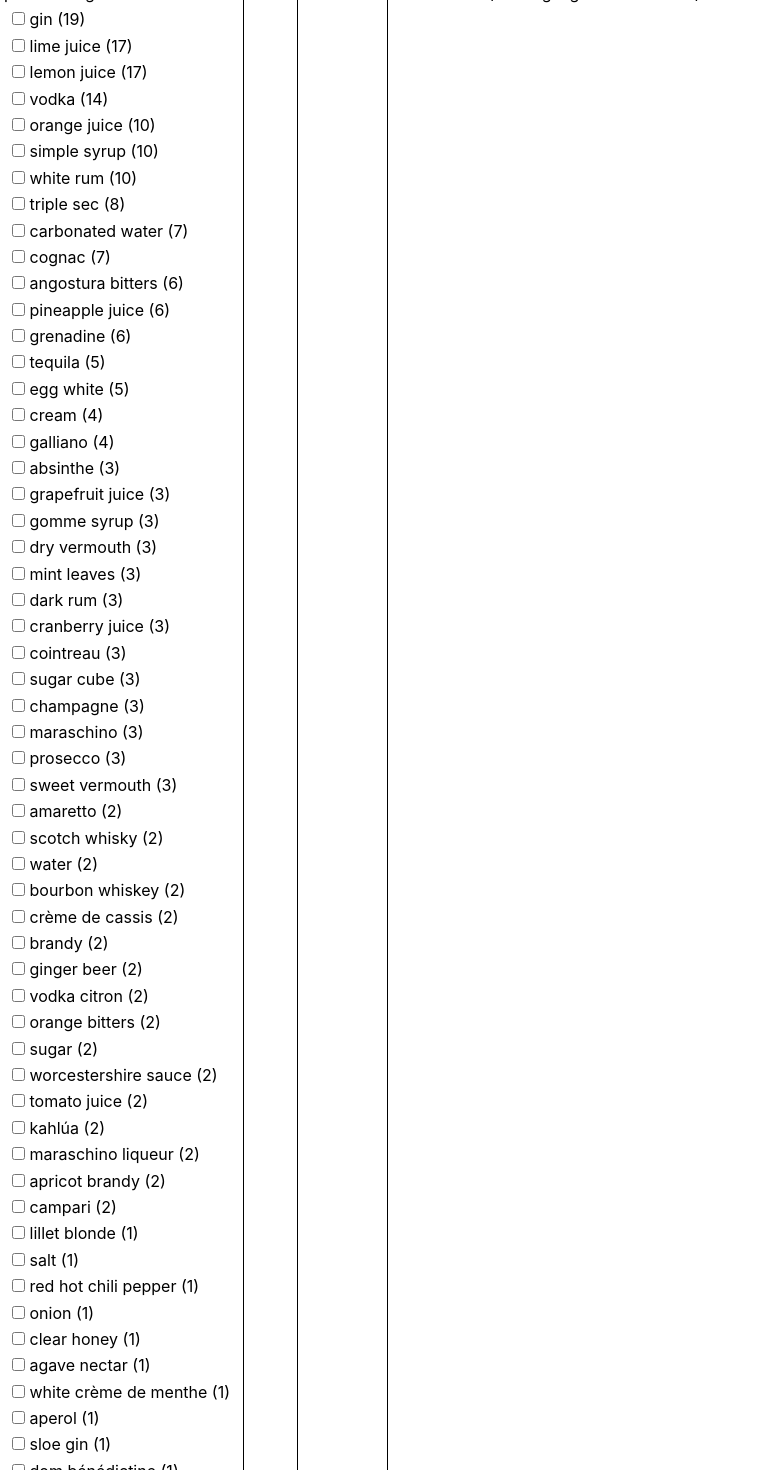
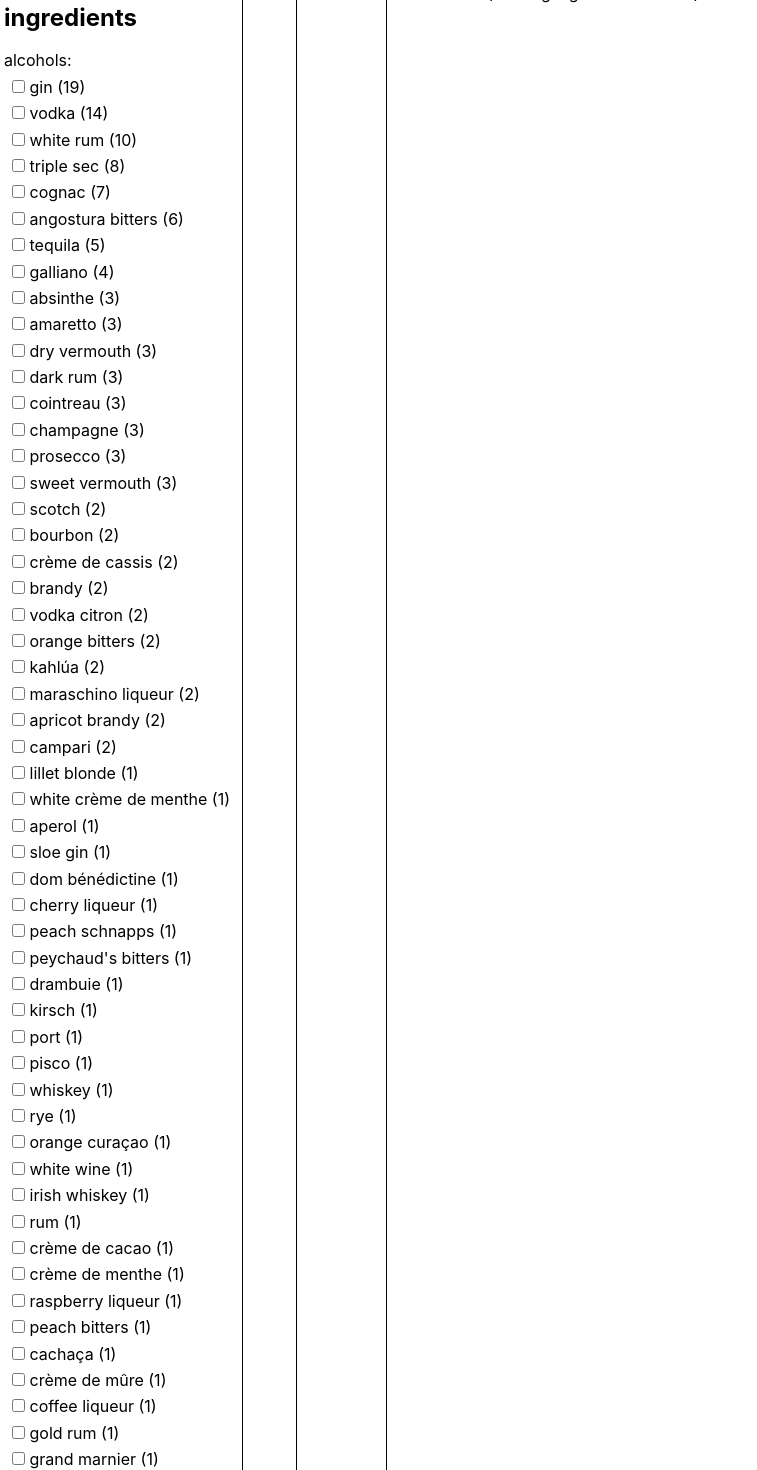
Before and after one commit to mjibson/ct, a React (Create React App) app: page / in a window 1280 px wide. Shown: the part 20-1490 px from the top of the page, without its empty margins (0-757 px from the left). Built offline with nearby package versions, Linux system fonts and the light colour scheme.

Commit message:
gred implications + alcohols

```diff
--- a/src/App.js
+++ b/src/App.js
@@ -2,6 +2,7 @@
 import 'tachyons/css/tachyons.min.css';
 import './App.css';
 import drinks from './drinks';
+import { gredImplies, isAlcohol } from './util';
 
 const allGreds = {};
 Object.values(drinks).forEach(v =>
@@ -30,7 +31,8 @@
 		this.state = {
 			allGreds: allGreds,
 			gredsByCount: gredsByCount,
-			have: have,
+			checked: have,
+			have: {},
 			make: [],
 			could: [],
 		};
@@ -41,10 +43,17 @@
 	update = () => {
 		const make = [];
 		const could = [];
+		const have = Object.assign({}, this.state.checked);
+		Object.keys(have).forEach(g => {
+			const imp = gredImplies(g).filter(v => allGreds[v]);
+			imp.forEach(v => {
+				have[v] = true;
+			});
+		});
 		Object.values(drinks).forEach(drink => {
 			const missing = [];
 			drink.ShortGreds.forEach(v => {
-				if (!this.state.have[v]) {
+				if (!have[v]) {
 					missing.push(v);
 				}
 			});
@@ -64,17 +73,34 @@
 			}
 			return a.Name.localeCompare(b.Name);
 		});
-		this.setState({ make: make, could: could });
+		this.setState({ make: make, could: could, have: have });
 	};
 	clickGred = v => {
-		const have = this.state.have;
+		const checked = this.state.checked;
 		if (v.target.checked) {
-			have[v.target.name] = true;
+			checked[v.target.name] = true;
 		} else {
-			delete have[v.target.name];
+			delete checked[v.target.name];
 		}
-		localStorage.setItem('have', JSON.stringify(have));
-		this.setState({ have: have }, this.update);
+		localStorage.setItem('have', JSON.stringify(checked));
+		this.setState({ checked: checked }, this.update);
+	};
+	renderGred = v => {
+		return (
+			<div className="ma2" key={v}>
+				<label>
+					<input
+						type="checkbox"
+						name={v}
+						onChange={this.clickGred}
+						checked={!!this.state.checked[v]}
+					/>{' '}
+					{v}
+					&nbsp;(
+					{this.state.allGreds[v]})
+				</label>
+			</div>
+		);
 	};
 	render() {
 		const have = Object.keys(this.state.have)
@@ -86,21 +112,12 @@
 					{this.state.allGreds[v]})
 				</div>
 			));
-		const greds = this.state.gredsByCount.map(v => (
-			<div className="ma2" key={v}>
-				<label>
-					<input
-						type="checkbox"
-						name={v}
-						onChange={this.clickGred}
-						checked={!!this.state.have[v]}
-					/>{' '}
-					{v}
-					&nbsp;(
-					{this.state.allGreds[v]})
-				</label>
-			</div>
-		));
+		const gredsAlch = this.state.gredsByCount
+			.filter(isAlcohol)
+			.map(this.renderGred);
+		const gredsOther = this.state.gredsByCount
+			.filter(v => !isAlcohol(v))
+			.map(this.renderGred);
 		const make = this.state.make.map(v => (
 			<div key={v.Name} className="ma2">
 				<a href={v.Link}>{v.Name}</a>: {v.ShortGreds.join(', ')}
@@ -117,8 +134,11 @@
 		return (
 			<div className="sans-serif flex">
 				<div className={colClass + ' br'}>
-					possible ingredients:
-					{greds}
+					<h2>ingredients</h2>
+					alcohols:
+					{gredsAlch}
+					other:
+					{gredsOther}
 				</div>
 				<div className={colClass + ' br'}>
 					have:
--- /dev/null
+++ b/src/util.js
@@ -0,0 +1,71 @@
+const alcohols = {
+	brandy: ['cognac'],
+	'sparkling wine': ['champagne', 'prosecco'],
+	'fruit brandy': ['calvados', 'apricot brandy', 'kirsch'],
+	'fortified wine': ['port', 'dry vermouth', 'sweet vermouth'],
+	gin: ['sloe gin'],
+	rum: ['white rum', 'gold rum', 'dark rum'],
+	tequila: [],
+	'triple sec': ['cointreau'],
+	vodka: ['vodka citron'],
+	whiskey: ['rye', 'bourbon', 'scotch', 'irish whiskey'],
+	cachaça: [],
+	wine: ['white wine'],
+
+	aperitif: ['lillet blonde', 'aperol', 'campari'],
+	liqueur: [
+		'crème de menthe',
+		'dom bénédictine',
+		'cherry liqueur',
+		'schnapps',
+		'drambuie',
+		'curaçao',
+		'crème de cacao',
+		'brown crème de cacao',
+		'white crème de menthe',
+		'crème de menthe',
+		'crème de cassis',
+		'crème de mûre',
+		'crème de violette',
+		'raspberry liqueur',
+		'amaretto',
+		'grand marnier',
+		'baileys irish cream',
+		'galliano',
+		'maraschino liqueur',
+		'orange curaçao',
+		'peach schnapps',
+	],
+	spirit: ['absinthe', 'pisco'],
+	'coffee liqueur': ['kahlúa'],
+	bitters: [
+		'angostura bitters',
+		'orange bitters',
+		'peach bitters',
+		"peychaud's bitters",
+	],
+};
+
+const allAlcohols = {};
+const implies = {};
+Object.keys(alcohols).forEach(k => {
+	const v = alcohols[k];
+	allAlcohols[k] = true;
+	v.forEach(vv => {
+		allAlcohols[vv] = true;
+		if (!implies[vv]) {
+			implies[vv] = [];
+		}
+		implies[vv].push(k);
+	});
+});
+
+function isAlcohol(gred) {
+	return allAlcohols[gred] === true;
+}
+
+function gredImplies(gred) {
+	return implies[gred] || [];
+}
+
+export { gredImplies, isAlcohol };
```
Also changed, not shown: src/drinks.json, 1 other file (tests, documents, lock files or other folders).
